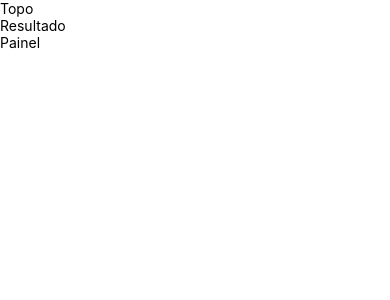
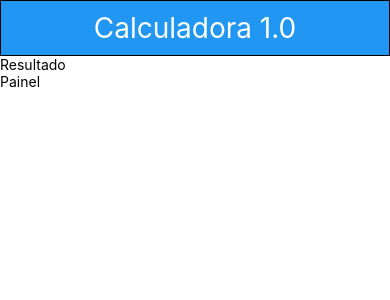
Before and after one commit to Marcuspo/react-native-calc, a React Native app: screen / in a window 390 px wide. Shown: the top 300 px of the page. Built offline with nearby package versions, Linux system fonts and the light colour scheme.

Commit message:
Ajustado cabeçalho

```diff
--- /dev/null
+++ b/src/components/Cabecalho.js
@@ -0,0 +1,31 @@
+import React, { Component } from 'react';
+import { View, Text, StyleSheet } from 'react-native';
+
+export default class Topo extends Component {
+    render() {
+      return (
+        <View style={styles.topo}>
+            <Text style={styles.texto}>
+                Calculadora 1.0
+            </Text>
+        </View>
+
+      );
+    }
+}
+
+
+const styles = StyleSheet.create({
+    topo: {
+        backgroundColor: '#2196F3',
+        borderColor: 'black',
+        borderWidth: 1,
+        padding: 10,
+        alignItems: 'center'
+    },
+    texto: {
+        color: 'white',
+        fontSize: 28
+    }
+}
+)
--- a/src/components/Topo.js
+++ b/src/components/Topo.js
@@ -1,15 +1,10 @@
 import React, { Component } from 'react';
-import { View, Text } from 'react-native';
 
+import Cabecalho from './Cabecalho';
 export default class Topo extends Component {
     render() {
       return (
-        <View>
-            <Text>
-                Topo
-            </Text>
-        </View>
-
+        <Cabecalho />
       );
     }
 }
```
